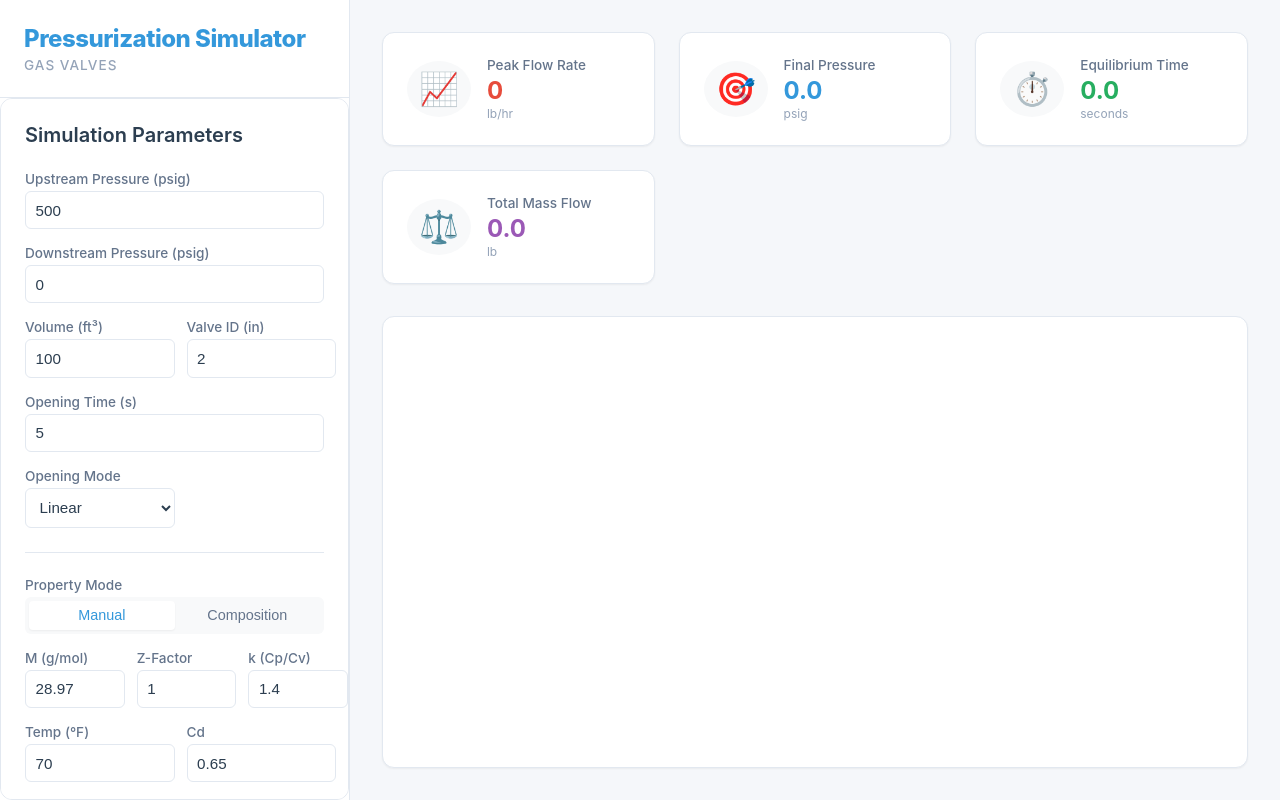
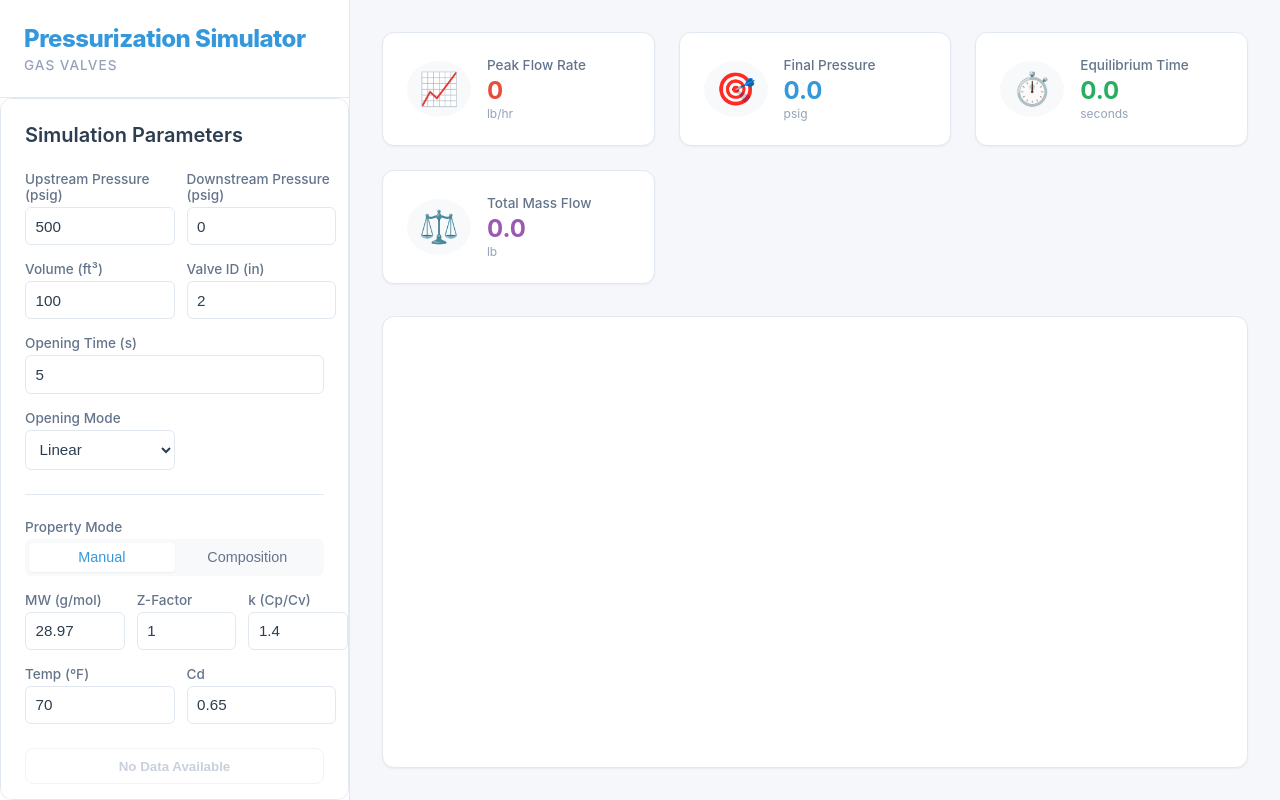
Before and after one commit to Unmask06/pressurize, a Vue app in the folder frontend/: page / in a window 1280 px wide. Built offline with nearby package versions, Linux system fonts and the light colour scheme.

Commit message:
Form Formatting

```diff
--- a/frontend/src/components/SimulationForm.vue
+++ b/frontend/src/components/SimulationForm.vue
@@ -2,14 +2,15 @@
   <div class="simulation-form">
     <h3>Simulation Parameters</h3>
 
-    <div class="form-group">
-      <label>Upstream Pressure (psig)</label>
-      <input type="number" v-model.number="form.p_up_psig" />
-    </div>
-
-    <div class="form-group">
-      <label>Downstream Pressure (psig)</label>
-      <input type="number" v-model.number="form.p_down_init_psig" />
+    <div class="row">
+      <div class="form-group half">
+        <label>Upstream Pressure (psig)</label>
+        <input type="number" v-model.number="form.p_up_psig" />
+      </div>
+      <div class="form-group half">
+        <label>Downstream Pressure (psig)</label>
+        <input type="number" v-model.number="form.p_down_init_psig" />
+      </div>
     </div>
 
     <div class="row">
@@ -70,7 +71,7 @@
 
     <div class="row">
       <div class="form-group third">
-        <label title="Molar Mass">M (g/mol)</label>
+        <label title="Molar Mass">MW (g/mol)</label>
         <input
           type="number"
           v-model.number="form.molar_mass"
```
